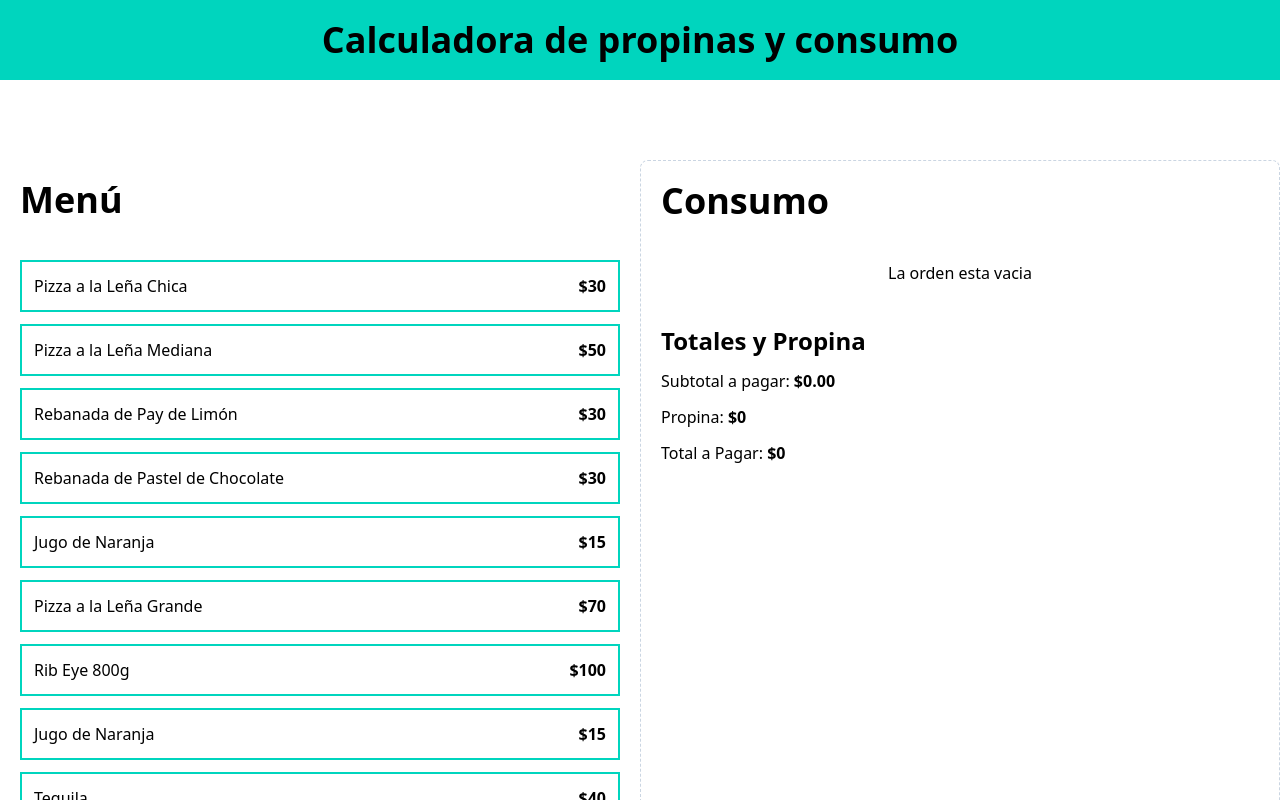
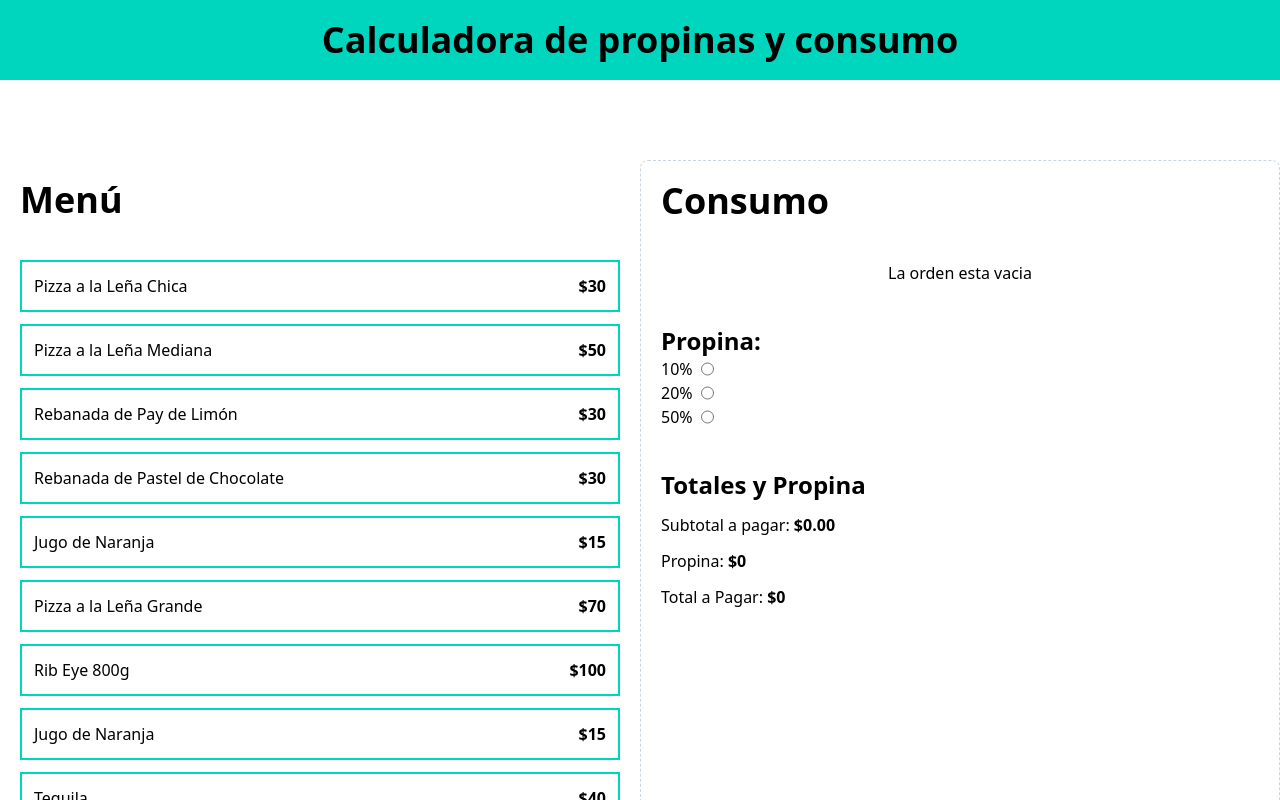
Before and after one commit to Jaimeme-ops/calculadora_propinas, a React (Vite) app: page / in a window 1280 px wide. Shown: the top 800 px of the page. Built offline with nearby package versions, Linux system fonts and the light colour scheme.

Commit message:
creadno formulario para propinas

```diff
--- a/src/App.tsx
+++ b/src/App.tsx
@@ -1,6 +1,7 @@
 import MenuItem from "./components/MenuItem"
 import OrderContens from "./components/OrderContens"
 import OrderTotals from "./components/OrderTotals"
+import TipPercentageForm from "./components/TipPercentageForm"
 import { menuItems } from "./data/db"
 import useOrder from "./hooks/useOrder"
 
@@ -31,6 +32,7 @@
             order={order}
             removeItem={removeItem}
           />
+          <TipPercentageForm/>
           <OrderTotals
             order={order}
           />
--- /dev/null
+++ b/src/components/TipPercentageForm.tsx
@@ -0,0 +1,43 @@
+const tipOptions = [
+    {
+        id: 'tip-10',
+        value: .10,
+        label: '10%'
+    },
+    {
+        id: 'tip-20',
+        value: .20,
+        label: '20%'
+    },
+    {
+        id: 'tip-50',
+        value: .50,
+        label: '50%'
+    },
+]
+
+function TipPercentageForm() {
+    return (
+        <div>
+            <h3 className="font-black text-2xl"> Propina: </h3>
+            <form>
+                {tipOptions.map(tip => (
+                    <div key={tip.id} className="flex gap-2">
+                        <label htmlFor={tip.id}>{tip.label}</label>
+                        <input
+                            id={tip.id}
+                            type="radio"
+                            name='tip'
+                            value={tip.value}
+                        />
+                    </div>
+
+                ))}
+
+
+            </form>
+        </div>
+    )
+}
+
+export default TipPercentageForm
```
